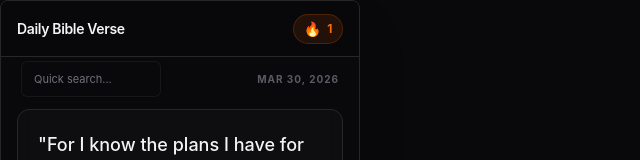
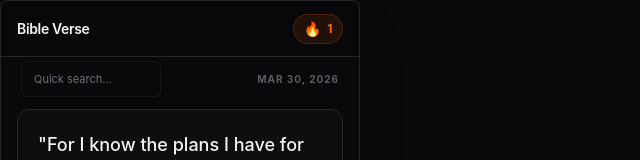
Before and after one commit to Marg0n/bible_verse_web_extension, a React (Vite) app: page / in a window 1280 px wide. Shown: the top 160 px of the page, without its empty margins (0-640 px from the left). Built offline with nearby package versions, Linux system fonts and the light colour scheme.

Commit message:
feat: implement main popup interface with verse display, search, and favorites management

```diff
--- a/src/pages/Popup.tsx
+++ b/src/pages/Popup.tsx
@@ -28,7 +28,7 @@ export default function Popup() {
 
     return (
         <PopupLayout
-            title="Daily Bible Verse"
+            title="Bible Verse"
             headerAction={
                 <div className="flex items-center gap-3">
                     <StreakBadge />
```
